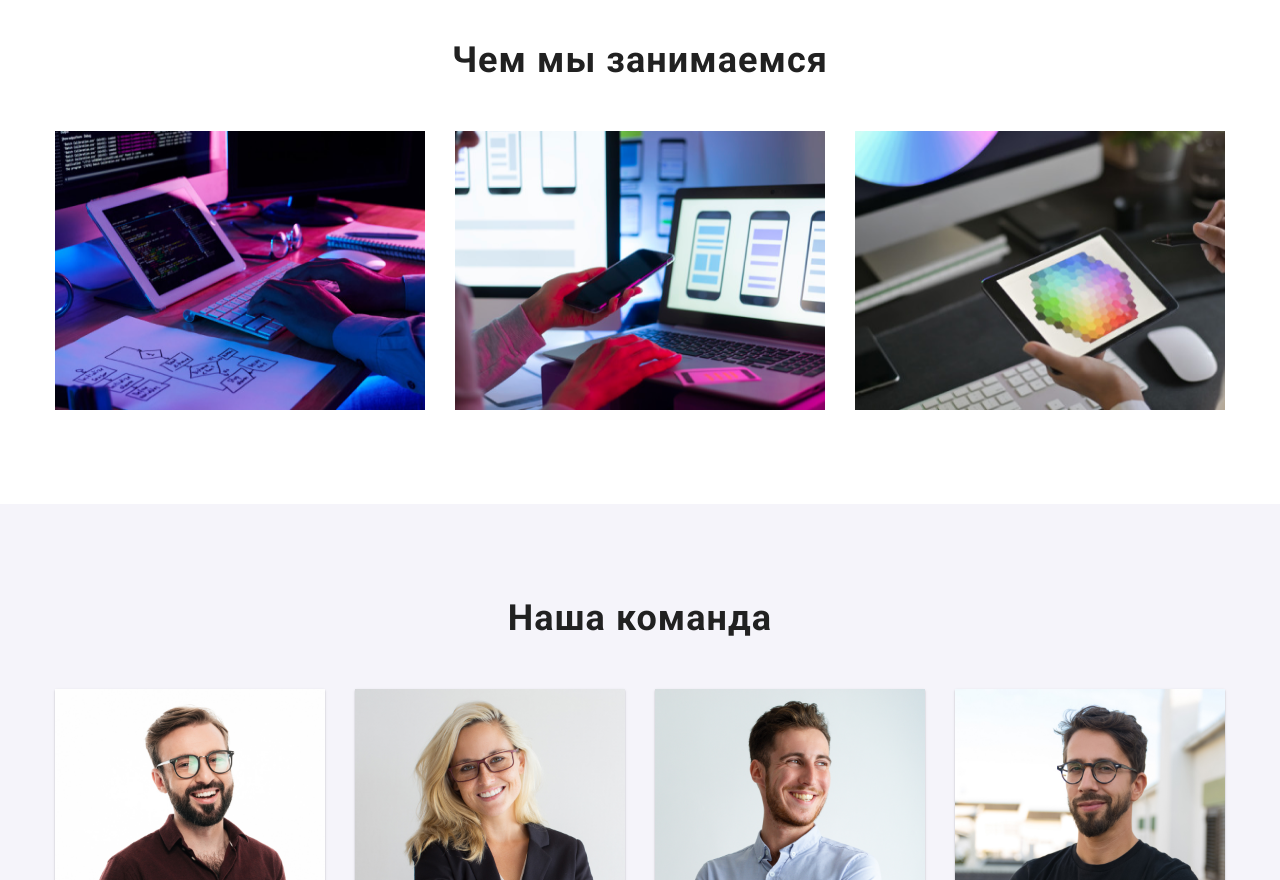
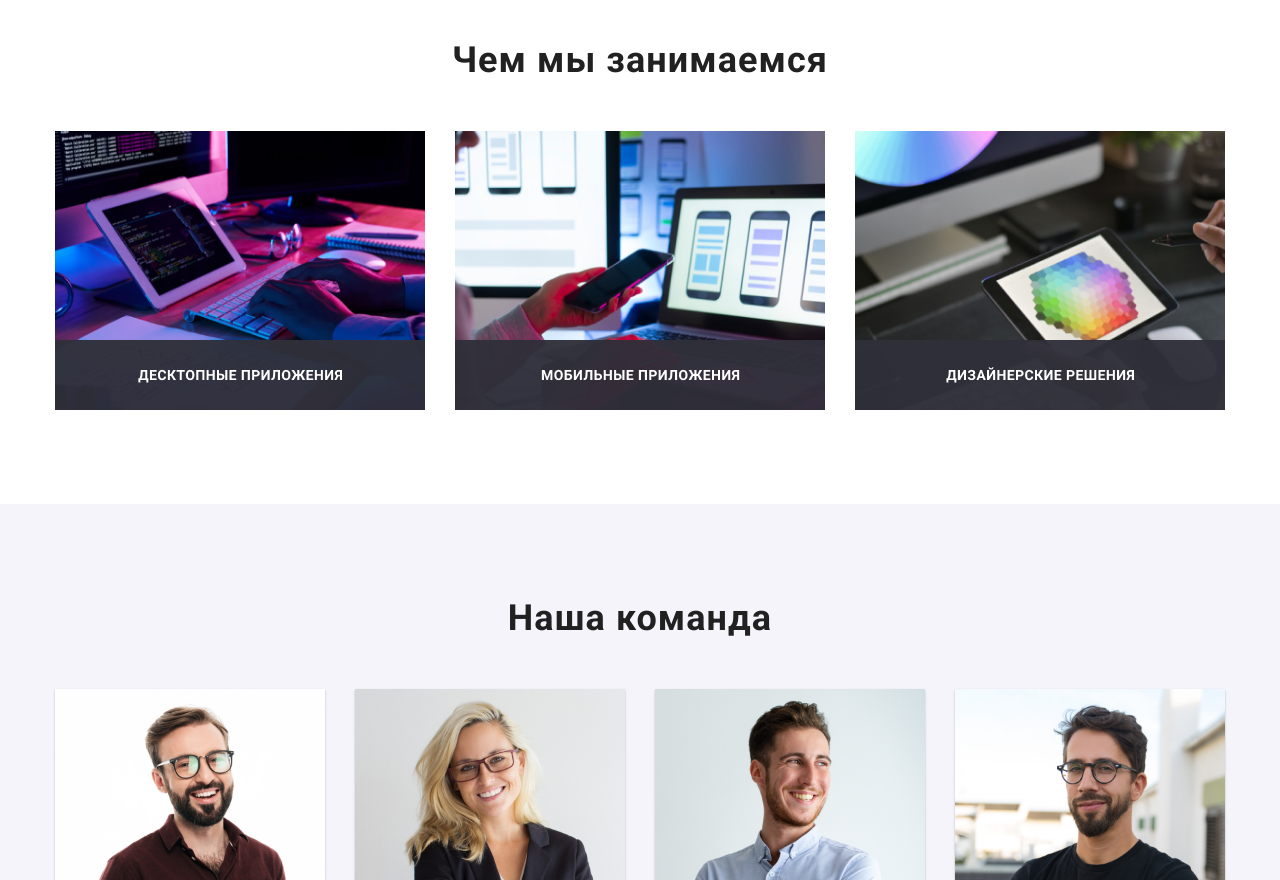
Before and after one commit to EugenNaydyon/goit-markup-hw-05, a plain HTML site: page index.html in a window 1280 px wide. Shown: the part 1080-1960 px from the top of the page. Drawn offline with nearby package versions, Linux system fonts and the light colour scheme.

Commit message:
cards bg done

```diff
--- a/css/style.css
+++ b/css/style.css
@@ -194,11 +194,6 @@ h1 {
   margin-bottom: 49px;
 }
 
-.whats-doing-item {
-  display: block;
-  background-image: url("../images/Doing/label.jpg");
-}
-
 .whats-doing-img {
   display: flex;
   justify-content: space-between;
@@ -210,6 +205,18 @@ h2 {
   line-height: 1.16;
   text-align: center;
   letter-spacing: 0.03em;
+}
+
+.whats-doing-item {
+  position: relative;
+}
+
+.whats-doing-item .whats-doing-item-bgimg1,
+.whats-doing-item .whats-doing-item-bgimg2,
+.whats-doing-item .whats-doing-item-bgimg3 {
+  position: absolute;
+  bottom: 0px;
+  background-color: rgba(47, 48, 58, 0.8);
 }
 
 /*=======НАША КОМАНДА=======*/
@@ -331,6 +338,8 @@ h2 {
 
 .link.current::after {
   display: block;
+  position: relative;
+  top: 28px;
   content: "";
   width: 48px;
   height: 4px;
@@ -341,6 +350,8 @@ h2 {
 
 .site-item.portfolio .link.current::after {
   display: block;
+  position: relative;
+  top: 28px;
   content: "";
   width: 78px;
   height: 4px;
@@ -868,6 +879,7 @@ footer .container {
   height: 580px;
   border-radius: 4px;
   background-color: #ffffff;
+  /*transform: scale();*/
 }
 
 .modal-close-btn {
--- a/index.html
+++ b/index.html
@@ -123,12 +123,15 @@
                 <ul class="whats-doing-img list">
                     <li class="whats-doing-item">
                         <img src="./images/Doing/img-1_1.jpg" alt="Человек набирает код" width="370" height="279">
+                        <img class="whats-doing-item-bgimg1" src="./images/Doing/desctop-apps.png" alt="" width="370" height="70">
                     </li>
                     <li class="whats-doing-item">
                         <img src="./images/Doing/img-1_2.jpg" alt="Человек синхронизирует смартфон" width="370" height="279">
+                        <img class="whats-doing-item-bgimg2" src="./images/Doing/mobile-apps.png" alt="" width="370" height="70">
                     </li>
                     <li class="whats-doing-item">
                         <img src="./images/Doing/img-1_3.jpg" alt="Человек выбирает палитру" width="370" height="279">
+                        <img class="whats-doing-item-bgimg3" src="./images/Doing/design-solutions.png" alt="" width="370" height="70">
                     </li>
                 </ul>
             </div>
```
Also changed, not shown: images/Doing/desctop-apps.jpg (added), images/Doing/desctop-apps.png (added), images/Doing/design-solutions.jpg (renamed from images/Doing/label.jpg), images/Doing/design-solutions.png (added), images/Doing/mobile-apps.jpg (added), images/Doing/mobile-apps.png (added).
